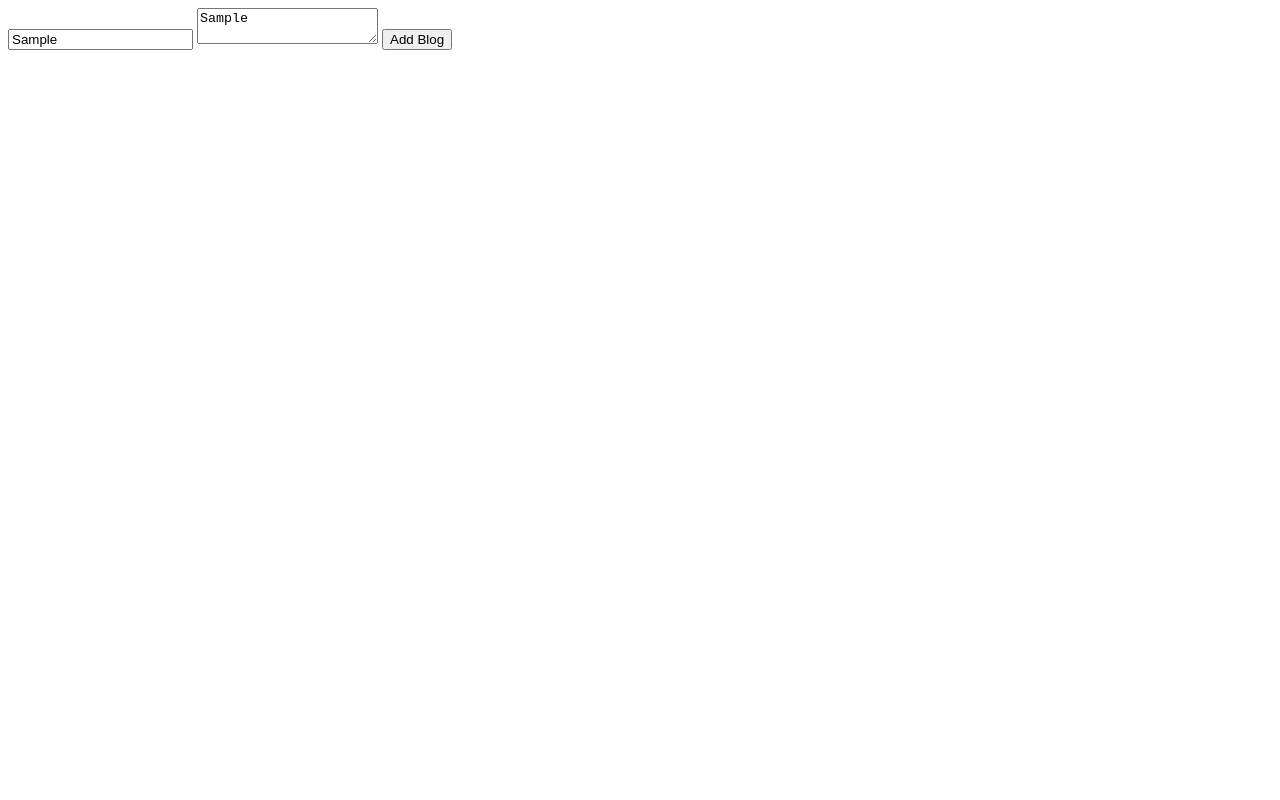
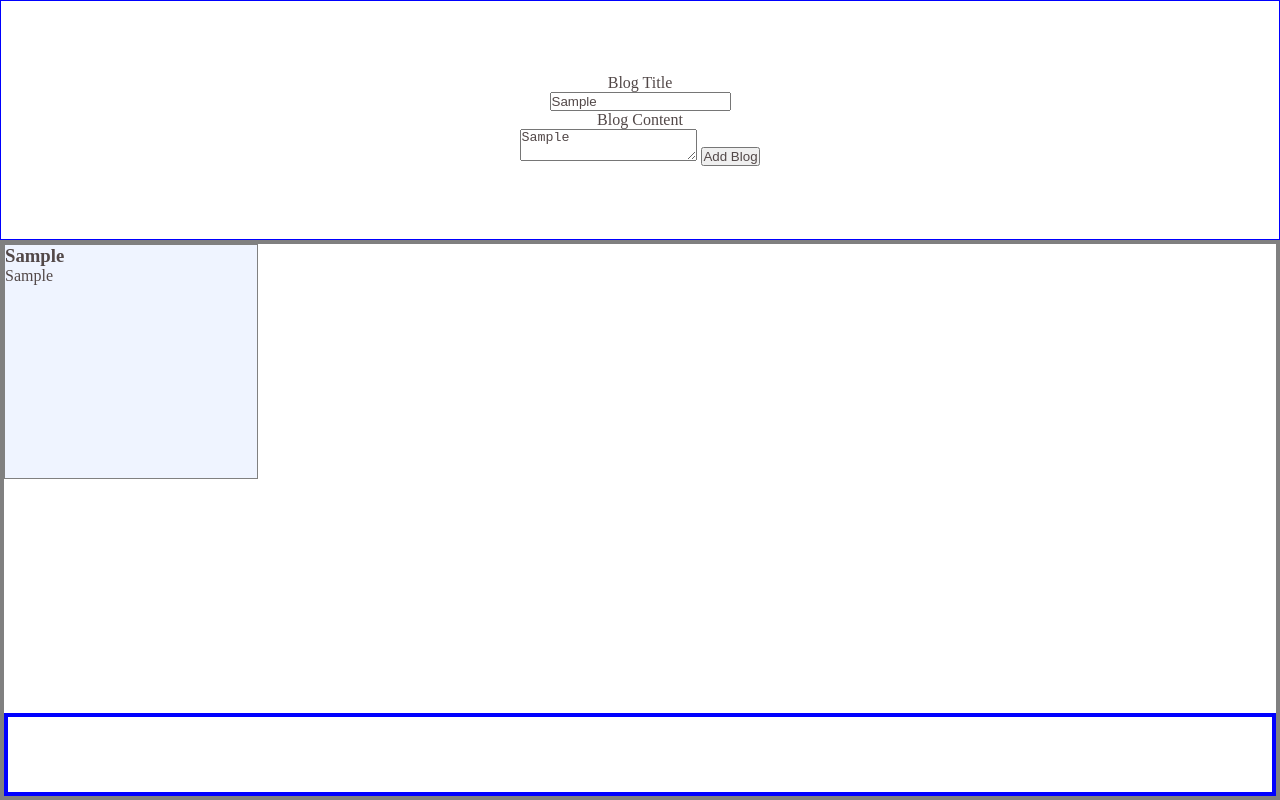
Before and after one commit to Hallelujah78/bloggur, a plain HTML site: page index.html in a window 1280 px wide. Both pictures are taken after typing "Sample", "Sample" into the empty fields and a click on the button "Add Blog". Drawn offline with Linux system fonts and the light colour scheme.

Commit message:
Update index.html, styles.css and index.js
HTML: Added link to style sheet. Add label text. Added a blog article container inside the blog container section.

Index.js: Get and store the blog article container. Added call to createBlog to add blog button event listener. Added code to create a blog title, create a paragraph to hold the blog content. Added code to take content from the form and add it to the blog article. Added code to append the article to the blog container.

Styles.css: Added a css reset. Add styles for various elements so we can distinguish them from each other when displayed.

```diff
--- a/index.html
+++ b/index.html
@@ -5,27 +5,29 @@
     <meta charset="UTF-8">
     <meta name="viewport" content="width=device-width, initial-scale=1.0">
     <script defer src="index.js"></script>
-
+    <link rel="stylesheet" href="./styles.css">
     <title>Bloggur</title>
 </head>
 
 <form>
-    <label class="title-label" for="title"></label>
+    <label class="title-label" for="title">Blog Title</label>
     <input class="title-input" type="text" name="title">
 
-    <label class="content-label" for="content"></label>
+    <label class="content-label" for="content">Blog Content</label>
     <textarea class="content-input" name="content"></textarea>
 
     <button class="add-blog">Add Blog</button>
 
-    <section id="blog-container">
 
-
-        <div id="blog-pagination"></div>
-    </section>
 
 
 </form>
+
+<section id="blog-container">
+    <div id="blog-article-container"></div>
+
+    <div id="blog-pagination"></div>
+</section>
 
 <body>
 
--- a/index.js
+++ b/index.js
@@ -7,12 +7,17 @@ const titleDOM = document.querySelector(".title-input");
 const contentDOM = document.querySelector(".content-input");
 // Get the button.
 const addBlogBtn = document.querySelector(".add-blog");
+// Get the container for blog articles.
+const blogArticleContainerDOM = document.getElementById(
+  "blog-article-container"
+);
 
 // Add event listener to add button.
 addBlogBtn.addEventListener("click", (e) => {
   e.preventDefault();
   console.log("hello world");
   // Create an article
+  createBlog();
 });
 
 // console.log(contentDOM);
@@ -25,4 +30,16 @@ const createBlog = () => {
   const article = document.createElement("article");
   // set article class name
   article.className = "blog-article";
+  // Create a heading for title
+  const title = document.createElement("h1");
+  // Create a paragraph for blog content.
+  const paragraph = document.createElement("p");
+  // Add title text.
+  title.textContent = titleDOM.value;
+  // Add blog content text.
+  paragraph.textContent = contentDOM.value;
+  // Append all the elements to the article.
+  article.append(title, paragraph);
+  // Append the article to the.
+  blogArticleContainerDOM.append(article);
 };
--- a/styles.css
+++ b/styles.css
@@ -0,0 +1,43 @@
+/* reset */
+* {
+    padding: 0;
+    margin: 0;
+    box-sizing: border-box;
+    --nav-height: 5rem;
+    color: rgb(82, 72, 72);
+}
+
+label {
+    display: block;
+}
+
+#blog-container {
+    border: 4px solid gray;
+    height: 70vh;
+}
+
+#blog-pagination {
+    border: 4px solid blue;
+    height: 15%;
+}
+
+#blog-article-container {
+    height: 85%;
+    display: grid;
+    grid-template-columns: repeat(5, 1fr);
+    grid-template-rows: repeat(2, 1fr);
+}
+
+form {
+    border: 1px solid blue;
+    height: 30vh;
+    align-content: center;
+    text-align: center;
+}
+
+.blog-article {
+    width: 100%;
+    height: 100%;
+    background-color: rgba(100, 150, 300, .1);
+    border: 1px solid gray;
+}
```
